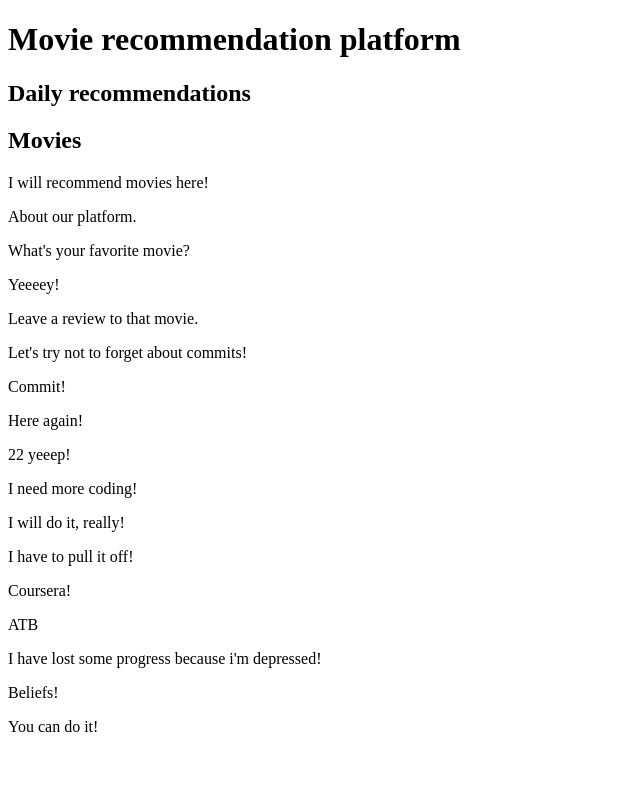
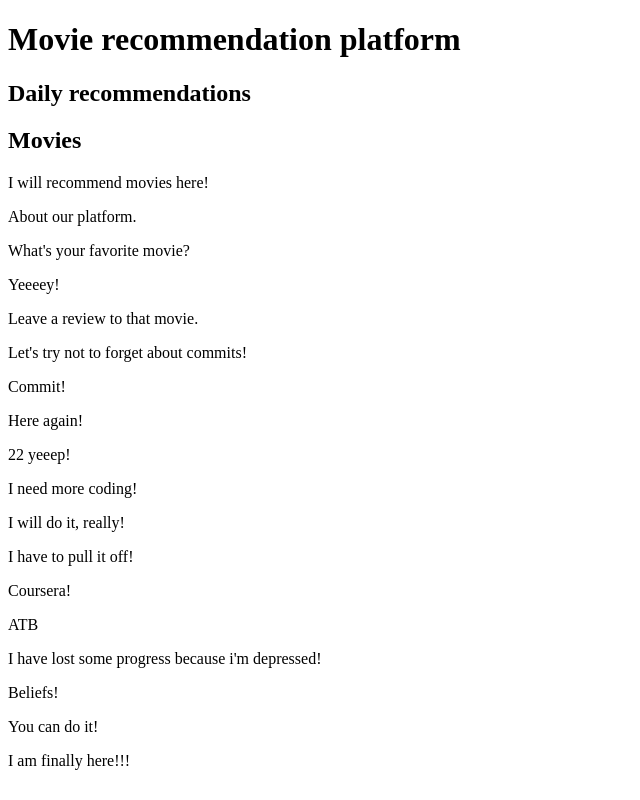
Before and after one commit to Dominionss/movie-recommendation-platform, a React (Vite) app: page / in a window 1280 px wide. Shown: the whole page, without its empty margins (0-640 px from the left). Built offline with nearby package versions, Linux system fonts and the light colour scheme.

Commit message:
I'm back

```diff
--- a/src/App.jsx
+++ b/src/App.jsx
@@ -43,6 +43,8 @@ function App() {
 
             <p>You can do it!</p>
 
+            <p>I am finally here!!!</p>
+
         </>
     )
 }
```
